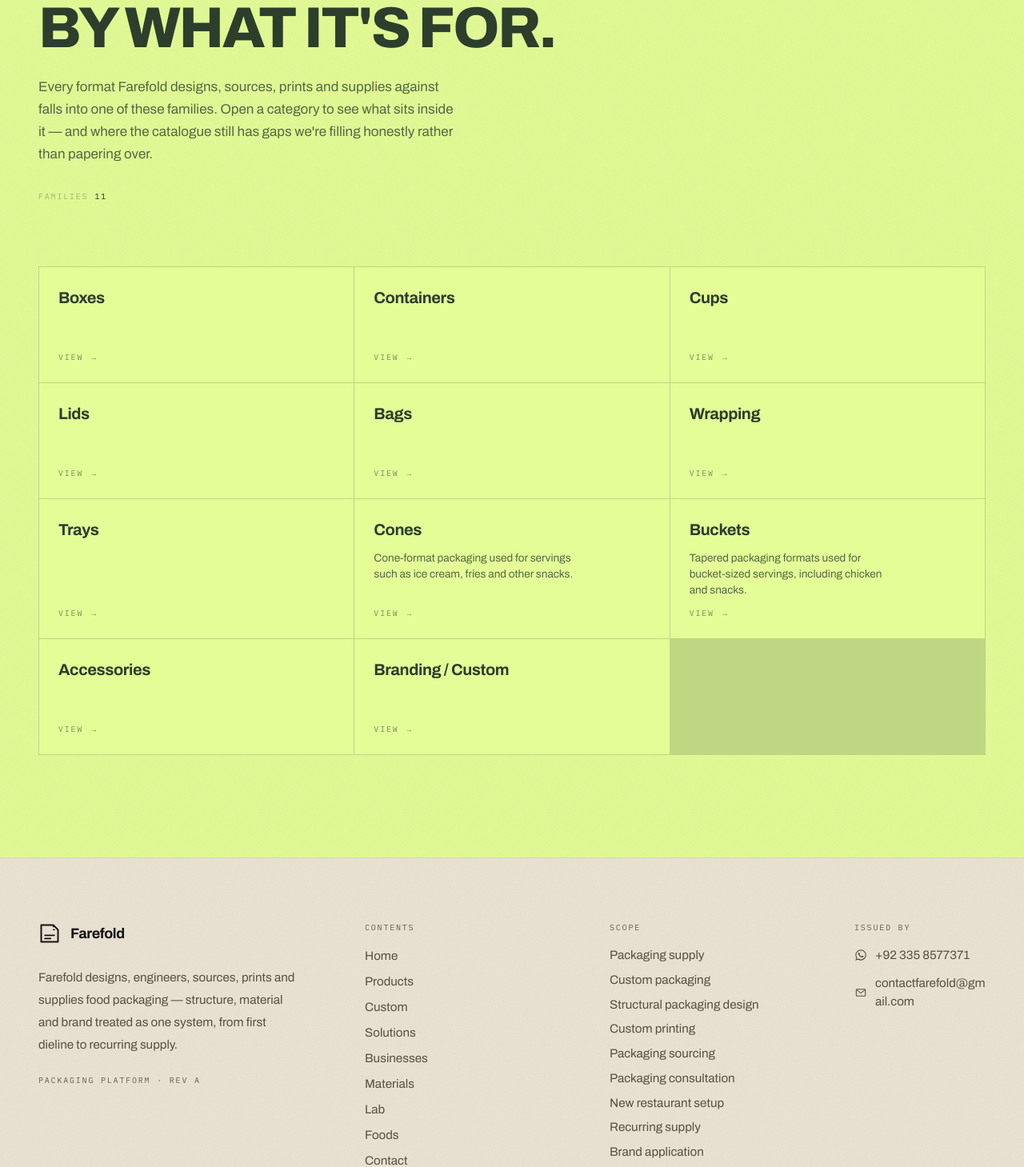
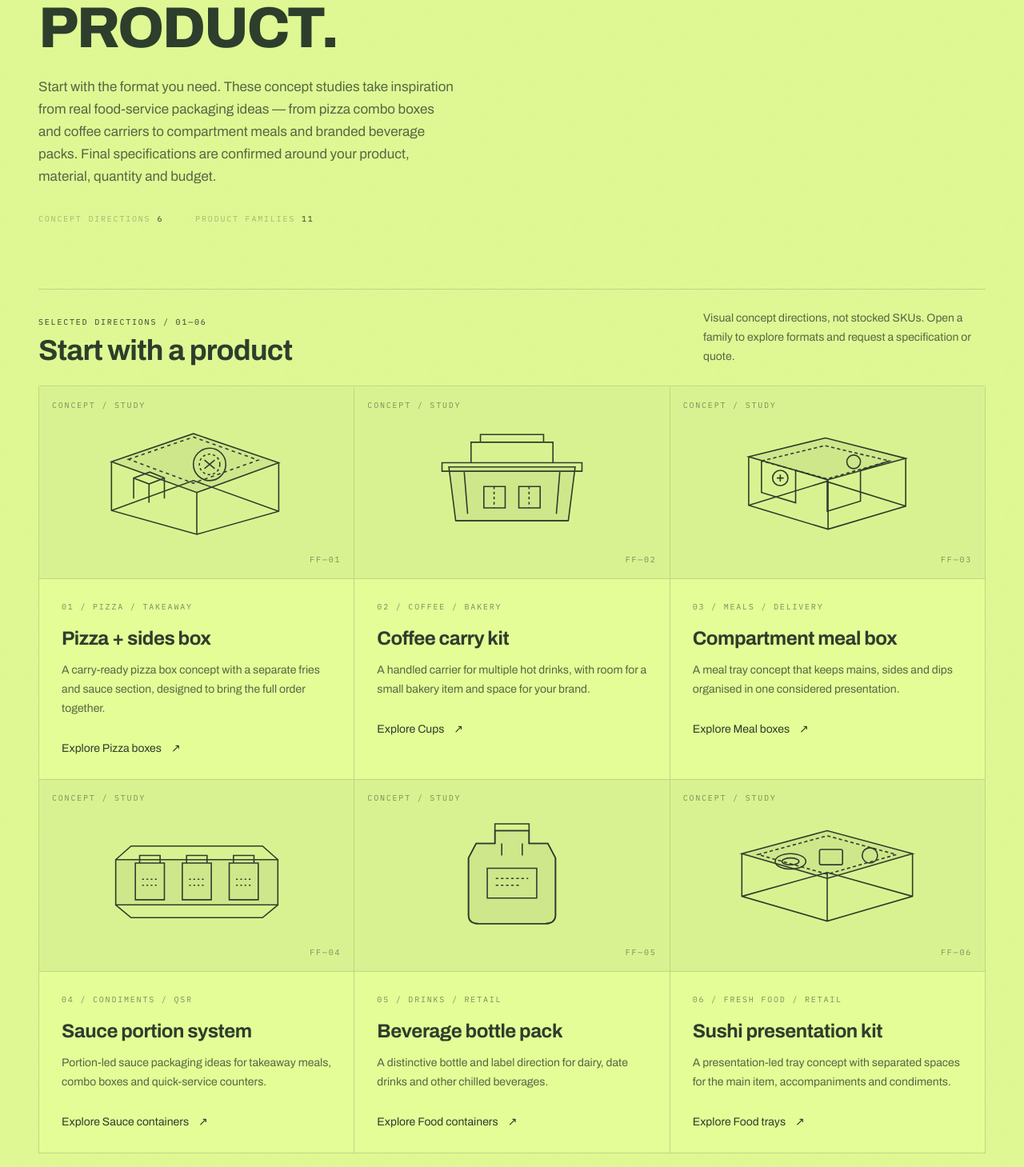
Before and after one commit to dogaranees7-ctrl/farefold, a Next.js app: page /products in a window 1280 px wide. Shown: the part 379-1838 px from the top of the page at 80% size. Built offline with nearby package versions, Linux system fonts and the light colour scheme.

Commit message:
Add featured packaging concepts to products page

```diff
--- a/app/products/page.tsx
+++ b/app/products/page.tsx
@@ -1,4 +1,5 @@
 import type { Metadata } from "next";
+import Link from "next/link";
 import { PageHead } from "@/components/spec/Sheet";
 import { TaxonomyCard } from "@/components/taxonomy/TaxonomyCard";
 import { PageWorld } from "@/components/ui/PageWorld";
@@ -7,9 +8,137 @@ import { productFamilies, getTopLevel } from "@/lib/data";
 export const metadata: Metadata = {
   title: "Products",
   description:
-    "Every packaging family Farefold designs, sources, prints and supplies against — boxes, containers, cups, lids, bags, wrapping, trays and accessories, organised by category.",
+    "Explore food packaging concepts and product families — pizza boxes, coffee carriers, meal trays, sauce packs, beverage bottles and sushi kits.",
   alternates: { canonical: "/products" },
 };
+
+const featuredProducts = [
+  {
+    number: "01",
+    name: "Pizza + sides box",
+    type: "PIZZA / TAKEAWAY",
+    description:
+      "A carry-ready pizza box concept with a separate fries and sauce section, designed to bring the full order together.",
+    href: "/products/pizza-boxes",
+    family: "Pizza boxes",
+    shape: "pizza",
+  },
+  {
+    number: "02",
+    name: "Coffee carry kit",
+    type: "COFFEE / BAKERY",
+    description:
+      "A handled carrier for multiple hot drinks, with room for a small bakery item and space for your brand.",
+    href: "/products/paper-cups",
+    family: "Cups",
+    shape: "coffee",
+  },
+  {
+    number: "03",
+    name: "Compartment meal box",
+    type: "MEALS / DELIVERY",
+    description:
+      "A meal tray concept that keeps mains, sides and dips organised in one considered presentation.",
+    href: "/products/meal-boxes",
+    family: "Meal boxes",
+    shape: "meal",
+  },
+  {
+    number: "04",
+    name: "Sauce portion system",
+    type: "CONDIMENTS / QSR",
+    description:
+      "Portion-led sauce packaging ideas for takeaway meals, combo boxes and quick-service counters.",
+    href: "/products/sauce-containers",
+    family: "Sauce containers",
+    shape: "sauce",
+  },
+  {
+    number: "05",
+    name: "Beverage bottle pack",
+    type: "DRINKS / RETAIL",
+    description:
+      "A distinctive bottle and label direction for dairy, date drinks and other chilled beverages.",
+    href: "/products/food-containers",
+    family: "Food containers",
+    shape: "bottle",
+  },
+  {
+    number: "06",
+    name: "Sushi presentation kit",
+    type: "FRESH FOOD / RETAIL",
+    description:
+      "A presentation-led tray concept with separated spaces for the main item, accompaniments and condiments.",
+    href: "/products/food-trays",
+    family: "Food trays",
+    shape: "sushi",
+  },
+] as const;
+
+function ProductSpecimen({ shape }: { shape: (typeof featuredProducts)[number]["shape"] }) {
+  return (
+    <div aria-hidden="true" className="relative flex h-52 items-center justify-center overflow-hidden border-b border-page-border bg-page-surface p-6 sm:h-60">
+      <span className="absolute left-4 top-4 t-tech-sm text-page-ink-mute">CONCEPT / STUDY</span>
+      <span className="absolute bottom-4 right-4 t-tech-sm text-page-ink-mute">FF—{shape === "pizza" ? "01" : shape === "coffee" ? "02" : shape === "meal" ? "03" : shape === "sauce" ? "04" : shape === "bottle" ? "05" : "06"}</span>
+      {shape === "pizza" && (
+        <svg viewBox="0 0 240 145" className="h-full w-full max-w-64 text-page-ink" fill="none" stroke="currentColor" strokeWidth="1.5">
+          <path d="M20 48 116 15 216 49 120 84 20 48Z" fill="currentColor" fillOpacity=".06" />
+          <path d="M20 48v57l100 28V84M216 49v57l-96 27M20 105l96-35 100 36" />
+          <path d="m40 45 76-26 76 27-76 27-76-28Z" strokeDasharray="4 4" />
+          <path d="M46 91v-24l19-7 17 7v24M46 67l18 7 18-7M64 74v22" />
+          <circle cx="135" cy="51" r="19" /><circle cx="135" cy="51" r="12" strokeDasharray="3 3" />
+          <path d="m129 46 12 10m0-10-12 10" />
+        </svg>
+      )}
+      {shape === "coffee" && (
+        <svg viewBox="0 0 240 145" className="h-full w-full max-w-64 text-page-ink" fill="none" stroke="currentColor" strokeWidth="1.5">
+          <path d="M46 54h148l-8 63H54l-8-63Z" fill="currentColor" fillOpacity=".06" />
+          <path d="M38 49h164v10H38zM54 117h132M64 60l4 49m108-49-4 49" />
+          <path d="M72 49V25h96v24M83 25V16h74v9" />
+          <path d="M87 77h25v25H87zM128 77h25v25h-25z" />
+          <path d="M99 77v25m41-25v25" strokeDasharray="3 3" />
+        </svg>
+      )}
+      {shape === "meal" && (
+        <svg viewBox="0 0 240 145" className="h-full w-full max-w-64 text-page-ink" fill="none" stroke="currentColor" strokeWidth="1.5">
+          <path d="m28 42 90-22 94 24-91 25-93-27Z" fill="currentColor" fillOpacity=".06" />
+          <path d="M28 42v57l93 28V69M212 44v56l-91 27M28 99l91-28 93 29" />
+          <path d="m43 47 74-18 76 18-73 21-77-21Z" strokeDasharray="4 3" />
+          <path d="M43 47v37l40 12V58M83 58l37 11M120 69v37l39-12V58M159 58l34-11" />
+          <circle cx="65" cy="67" r="9" /><path d="M61 67h8m-4-4v8" />
+          <circle cx="151" cy="48" r="8" />
+        </svg>
+      )}
+      {shape === "sauce" && (
+        <svg viewBox="0 0 240 145" className="h-full w-full max-w-64 text-page-ink" fill="none" stroke="currentColor" strokeWidth="1.5">
+          <path d="M25 54h190v53H25z" fill="currentColor" fillOpacity=".06" />
+          <path d="M25 54 43 38h154l18 16M25 107l18 15h154l18-15" />
+          <path d="M48 58h34v43H48zM103 58h34v43h-34zM158 58h34v43h-34z" />
+          <path d="M53 58v-9h24v9m31 0v-9h24v9m31 0v-9h24v9" />
+          <path d="M56 77h18m-18 7h18m37-7h18m-18 7h18m37-7h18m-18 7h18" strokeDasharray="2 3" />
+        </svg>
+      )}
+      {shape === "bottle" && (
+        <svg viewBox="0 0 240 145" className="h-full w-full max-w-64 text-page-ink" fill="none" stroke="currentColor" strokeWidth="1.5">
+          <path d="M78 35h22V20h40v15h22l9 17v68q-1 9-12 9H81q-12 0-12-10V52l9-17Z" fill="currentColor" fillOpacity=".06" />
+          <path d="M78 35h22V20h40v15h22l9 17v68q-1 9-12 9H81q-12 0-12-10V52l9-17Z" />
+          <path d="M100 20V12h40v8M91 64h58v35H91z" />
+          <path d="M101 76h38m-38 8h27" strokeDasharray="3 3" />
+          <path d="M108 35v14m24-14v14" />
+        </svg>
+      )}
+      {shape === "sushi" && (
+        <svg viewBox="0 0 240 145" className="h-full w-full max-w-64 text-page-ink" fill="none" stroke="currentColor" strokeWidth="1.5">
+          <path d="m20 47 100-27 100 27-100 29L20 47Z" fill="currentColor" fillOpacity=".06" />
+          <path d="M20 47v50l100 29 100-29V47M20 97l100-28 100 28M120 69v57" />
+          <path d="m39 48 81-22 81 22-81 23-81-23Z" strokeDasharray="4 3" />
+          <ellipse cx="77" cy="56" rx="18" ry="9" /><ellipse cx="77" cy="56" rx="10" ry="4" />
+          <rect x="111" y="42" width="27" height="18" rx="2" /><circle cx="170" cy="49" r="9" />
+        </svg>
+      )}
+    </div>
+  );
+}
 
 export default function ProductsIndexPage() {
   const families = getTopLevel(productFamilies);
@@ -19,25 +148,72 @@ export default function ProductsIndexPage() {
       <div className="mx-auto w-full max-w-[112rem] px-5 sm:px-8 lg:px-12">
         <PageHead
           tone="page"
-          eyebrow="Products"
+          eyebrow="Products / Packaging concepts"
           headline={
             <>
-              Packaging, organised
+              Packaging built
               <br />
-              by <span className="text-page-accent">what it&apos;s for.</span>
+              around <span className="text-page-accent">the product.</span>
             </>
           }
           intro={
             <p>
-              Every format Farefold designs, sources, prints and supplies against falls into one
-              of these families. Open a category to see what sits inside it — and where the
-              catalogue still has gaps we&apos;re filling honestly rather than papering over.
+              Start with the format you need. These concept studies take inspiration from real
+              food-service packaging ideas — from pizza combo boxes and coffee carriers to
+              compartment meals and branded beverage packs. Final specifications are confirmed
+              around your product, material, quantity and budget.
             </p>
           }
-          meta={[["Families", String(families.length)]]}
+          meta={[["Concept directions", String(featuredProducts.length)], ["Product families", String(families.length)]]}
         />
 
-        <ul className="mt-14 grid grid-cols-1 gap-px border border-page-border bg-page-border sm:mt-20 sm:grid-cols-2 lg:grid-cols-3">
+        <section aria-labelledby="featured-products-heading" className="mt-14 sm:mt-20">
+          <div className="flex flex-col gap-4 border-y border-page-border py-6 sm:flex-row sm:items-end sm:justify-between">
+            <div>
+              <p className="t-tech-sm text-page-accent">Selected directions / 01—06</p>
+              <h2 id="featured-products-heading" className="t-display-tight mt-2 text-2xl text-page-ink sm:text-4xl">
+                Start with a product
+              </h2>
+            </div>
+            <p className="max-w-[44ch] text-sm leading-6 text-page-ink-soft">
+              Visual concept directions, not stocked SKUs. Open a family to explore formats and request a specification or quote.
+            </p>
+          </div>
+
+          <ul className="mt-px grid grid-cols-1 gap-px border-x border-b border-page-border bg-page-border sm:grid-cols-2 xl:grid-cols-3">
+            {featuredProducts.map((product) => (
+              <li key={product.number} className="flex min-w-0 flex-col bg-page-bg">
+                <ProductSpecimen shape={product.shape} />
+                <div className="flex flex-1 flex-col p-6 sm:p-7">
+                  <p className="t-tech-sm text-page-ink-mute">{product.number} / {product.type}</p>
+                  <h3 className="t-display-tight mt-4 text-2xl text-page-ink">{product.name}</h3>
+                  <p className="mt-3 text-sm leading-6 text-page-ink-soft">{product.description}</p>
+                  <Link
+                    href={product.href}
+                    className="link-rule mt-7 inline-flex w-fit items-center gap-3 text-sm text-page-ink"
+                  >
+                    Explore {product.family} <span aria-hidden="true">↗</span>
+                  </Link>
+                </div>
+              </li>
+            ))}
+          </ul>
+        </section>
+
+        <section aria-labelledby="product-families-heading" className="mt-20 sm:mt-28">
+          <div className="flex flex-col gap-4 border-y border-page-border py-6 sm:flex-row sm:items-end sm:justify-between">
+            <div>
+              <p className="t-tech-sm text-page-accent">Full range / taxonomy</p>
+              <h2 id="product-families-heading" className="t-display-tight mt-2 text-2xl text-page-ink sm:text-4xl">
+                Browse by family
+              </h2>
+            </div>
+            <p className="max-w-[44ch] text-sm leading-6 text-page-ink-soft">
+              Explore the wider range of packaging formats, from boxes and containers to cups, bags, wrapping, trays and accessories.
+            </p>
+          </div>
+
+          <ul className="mt-px grid grid-cols-1 gap-px border-x border-b border-page-border bg-page-border sm:grid-cols-2 lg:grid-cols-3">
             {families.map((family) => (
               <TaxonomyCard
                 key={family.slug}
@@ -47,6 +223,7 @@ export default function ProductsIndexPage() {
               />
             ))}
           </ul>
+        </section>
       </div>
     </PageWorld>
   );
```
Lines whose indentation alone changed are shown as unchanged.
